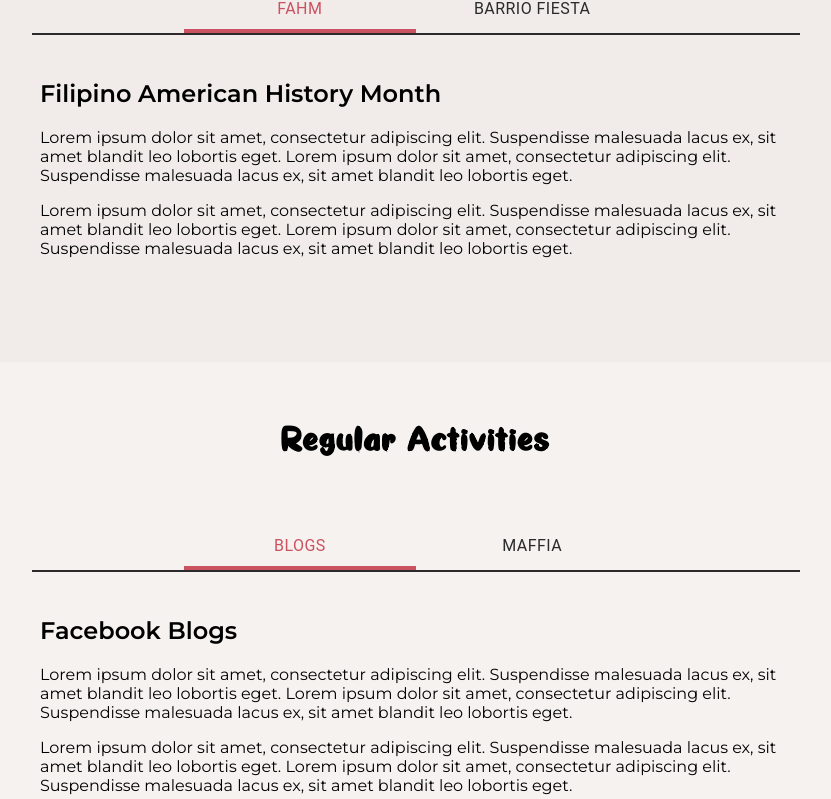
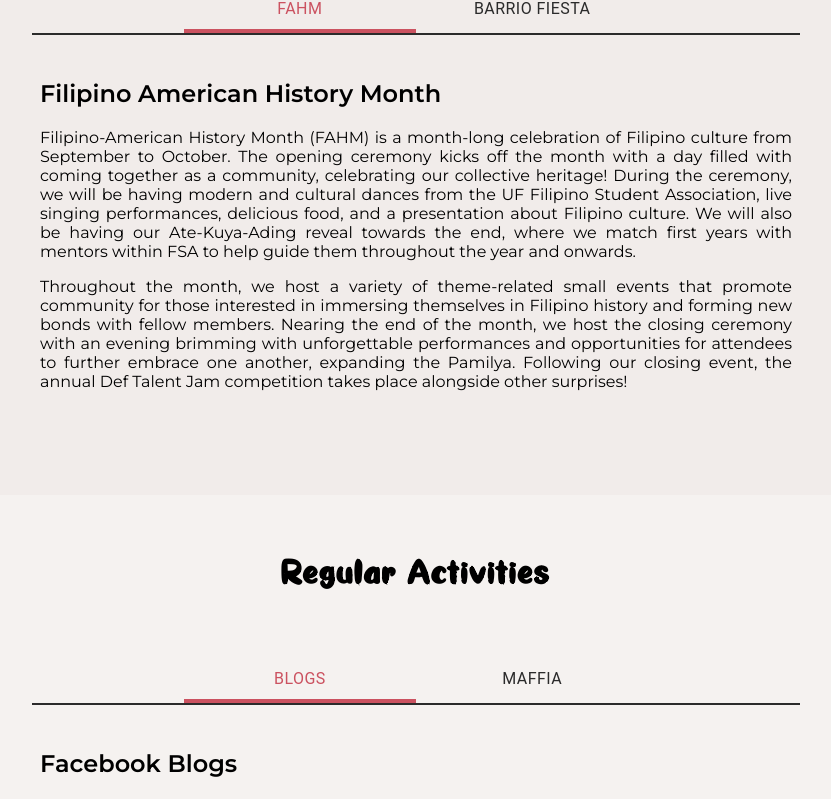
Before and after one commit to jareuhmee/uffsa, a React (Create React App) app: page /culture in a window 1280 px wide. Shown: the part 697-1496 px from the top of the page, without its empty margins (224-1055 px from the left). Built offline with nearby package versions, Linux system fonts and the light colour scheme.

Commit message:
changes to culture pg. and text alignment

```diff
--- a/src/components/Pillars/PillarDescription.js
+++ b/src/components/Pillars/PillarDescription.js
@@ -1,10 +1,12 @@
 import React from 'react';
 import './PillarDescription.css';
 
-const PillarDescription = ({ backgroundColor, content }) => {
+const PillarDescription = ({ backgroundColor, content, style}) => {
   return (
     <section className="pillar-description-section" style={{ backgroundColor }}>
-      <p className="pillar-description-content">{content}</p>
+       <p className="pillar-description-content" style={style}>
+        {content}
+      </p>
     </section>
   );
 }
--- a/src/pages/Pillars/Culture/Culture.js
+++ b/src/pages/Pillars/Culture/Culture.js
@@ -11,6 +11,7 @@
 import './Culture.css';
 
 import cultureLogo from '../../../assets/logos/culture.png';
+import FacebookBlogImage from './UFFSA CULTURE.jpg';
 // import FAHM from './FAHM.jpeg';
 // import barrio from './barrio.jpeg';
 
@@ -36,6 +37,7 @@
 
         <PillarDescription
             backgroundColor={'var(--white)'}
+            style={{ textAlign: 'justify' }}
             content="Welcome to the UFFSA culture page! We will be posting information about Filipino culture, Filipino history, and current events from the Philippines! We will also posting information about our huge fall culture event, Filipino American History Month. Also, get ready for the other big spring culture event, Barrio Fiesta! Get ready for a year of Filipino culture!"
         />
 
@@ -53,26 +55,34 @@
 
             <TabPanel value={signatureEventsValue} index={0}>
                 <h2>Filipino American History Month</h2>
-                <p> Lorem ipsum dolor sit amet, consectetur adipiscing elit. Suspendisse
-                    malesuada lacus ex, sit amet blandit leo lobortis eget. Lorem ipsum dolor
-                    sit amet, consectetur adipiscing elit. Suspendisse malesuada lacus ex,
-                    sit amet blandit leo lobortis eget.
+                <p style={{ textAlign: 'justify' }}> Filipino-American History Month (FAHM) is a month-long celebration of
+                    Filipino culture from September to October. The opening ceremony kicks
+                    off the month with a day filled with coming together as a community,
+                    celebrating our collective heritage! During the ceremony, we will be
+                    having modern and cultural dances from the UF Filipino Student Association,
+                    live singing performances, delicious food, and a presentation about Filipino culture.
+                    We will also be having our Ate-Kuya-Ading reveal towards the end,
+                    where we match first years with mentors within FSA to help guide them throughout
+                    the year and onwards.
+
                 </p>
-                <p> Lorem ipsum dolor sit amet, consectetur adipiscing elit. Suspendisse
-                    malesuada lacus ex, sit amet blandit leo lobortis eget. Lorem ipsum dolor
-                    sit amet, consectetur adipiscing elit. Suspendisse malesuada lacus ex,
-                    sit amet blandit leo lobortis eget.
+                <p style={{ textAlign: 'justify' }}> Throughout the month, we host a variety of theme-related small events that
+                    promote community for those interested in immersing themselves in Filipino
+                    history and forming new bonds with fellow members. Nearing the end of the month,
+                    we host the closing ceremony with an evening brimming with unforgettable performances
+                    and opportunities for attendees to further embrace one another, expanding the Pamilya.
+                    Following our closing event, the annual Def Talent Jam competition takes place alongside
+                    other surprises!
+
                 </p>
             </TabPanel>
             <TabPanel value={signatureEventsValue} index={1}>
                 <h2>Barrio Fiesta</h2>
-                <p> Lorem ipsum dolor sit amet, consectetur adipiscing elit. Suspendisse
-                    malesuada lacus ex, sit amet blandit leo lobortis eget. Lorem ipsum dolor
-                    sit amet, consectetur adipiscing elit.
-                </p>
-                <p> Lorem ipsum dolor sit amet, consectetur adipiscing elit. Suspendisse
-                    malesuada lacus ex, sit amet blandit leo lobortis eget. Suspendisse malesuada lacus ex,
-                    sit amet blandit leo lobortis eget.
+                <p style={{ textAlign: 'justify' }}> Barrio Fiesta is a day-long event during the spring semester in celebration of
+                    members of the Filipino community! There, participants can engage in a
+                    cultural festival with stage performances, games with audience participation,
+                    and intermission for food and merch stalls. Unique to this gathering,
+                    there is a fashion show, during which models display a multitude of traditional clothing.
                 </p>
             </TabPanel>
 
@@ -93,26 +103,28 @@
 
             <TabPanel value={regularActivitiesValue} index={0}>
                 <h2>Facebook Blogs</h2>
-                <p> Lorem ipsum dolor sit amet, consectetur adipiscing elit. Suspendisse
-                    malesuada lacus ex, sit amet blandit leo lobortis eget. Lorem ipsum dolor
-                    sit amet, consectetur adipiscing elit. Suspendisse malesuada lacus ex,
-                    sit amet blandit leo lobortis eget.
+                <p style={{ textAlign: 'justify' }}> Join our Facebook group  <a href="https://www.facebook.com/groups/uffsaculture/" target="_blank">"UFFSA CULTURE"</a> to be updated on major events we are hosting or
+                    celebrating this year! We are excited to showcase
+                    what we have planned to both new members of the group
+                    and our beloved alumni. Hope to see you become a member!
                 </p>
-                <p> Lorem ipsum dolor sit amet, consectetur adipiscing elit. Suspendisse
-                    malesuada lacus ex, sit amet blandit leo lobortis eget. Lorem ipsum dolor
-                    sit amet, consectetur adipiscing elit. Suspendisse malesuada lacus ex,
-                    sit amet blandit leo lobortis eget.
-                </p>
+                <img
+                    src={FacebookBlogImage}
+                    alt="UFFSA CULTURE"
+                    style={{ width: '100%', marginTop: '20px' }}
+                />
             </TabPanel>
             <TabPanel value={regularActivitiesValue} index={1}>
                 <h2>MAFFIA</h2>
-                <p> Lorem ipsum dolor sit amet, consectetur adipiscing elit. Suspendisse
-                    malesuada lacus ex, sit amet blandit leo lobortis eget. Lorem ipsum dolor
-                    sit amet, consectetur adipiscing elit.
-                </p>
-                <p> Lorem ipsum dolor sit amet, consectetur adipiscing elit. Suspendisse
-                    malesuada lacus ex, sit amet blandit leo lobortis eget.  Suspendisse malesuada lacus ex,
-                    sit amet blandit leo lobortis eget.
+                <p style={{ textAlign: 'justify' }}> Want to work behind-the-scenes? Join MAFFIA!
+                    Our program is suited for first-time Pamilya members
+                    to get more involved with planning our wonderful FAHM activities
+                    and memorable culture segments for the GBMs!
+                    Work alongside other MAFFIA members and We-Board to
+                    not only produce a great event, but to also gain bonds
+                    that could last a lifetime.
+                    Be sure to be on the look-out for MAFFIA applications
+                    that will be posted on our Instagram <a href="https://www.instagram.com/uffsa" target="_blank">(UFFSA)</a>.
                 </p>
             </TabPanel>
 
--- a/src/pages/Pillars/Philanthropy/Philanthropy.js
+++ b/src/pages/Pillars/Philanthropy/Philanthropy.js
@@ -35,6 +35,7 @@
 
         <PillarDescription
             backgroundColor={'var(--white)'}
+            style={{ textAlign: 'justify' }}
             content="Thank you for your interest in joining University of Florida's Filipino Student Association's Community Service.
                 As a family-oriented organization, we believe it is important to give back to our community. There are many families and individuals who are in need; a little help from our pamilya (family) can make a big impact on their lives. Even though every little thing counts, we strive to do our best to provide the most diligent service. We hope to leave smiles on their faces and UFFSA in their hearts."
         />
```
Also changed, not shown: src/pages/Pillars/Culture/UFFSA CULTURE.jpg (added).
